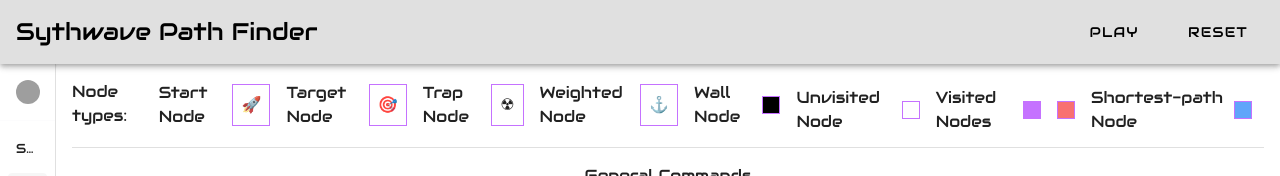
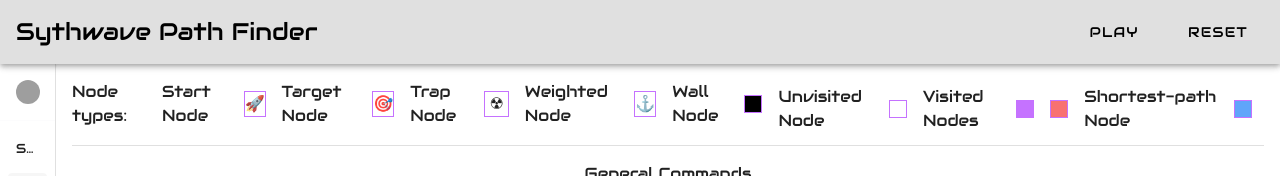
Before and after one commit to EdyEgo/path-finder, a Vue app: page / in a window 1280 px wide. Shown: the top 176 px of the page. Built offline with nearby package versions, Linux system fonts and the light colour scheme; no server answers; grey boxes are pictures that could not be loaded; what apisauce would draw is missing.

Commit message:
small style changes

```diff
--- a/src/components/Board.vue
+++ b/src/components/Board.vue
@@ -76,13 +76,13 @@ function changeClickBoardMode(newMode:string){
 <template>
 <div class="legend flex border-b pb-2">
 Node types:
-<div :class="typeNodesSelectedClass.start" class="flex mx-1 items-center cursor-pointer  pb-2 border-b  hover:border-black" @click="changeClickBoardMode('start')">Start Node <div class="p-2 mx-2 my-1  border
+<div :class="typeNodesSelectedClass.start" class="flex mx-1 items-center cursor-pointer  pb-2 border-b  hover:border-black" @click="changeClickBoardMode('start')">Start Node <div class=" mx-2 my-1  border
  border-[#C572FF]">&#128640</div></div>
 
-<div :class="typeNodesSelectedClass.target" class="flex mx-1 items-center cursor-pointer pb-2 border-b  hover:border-black" @click="changeClickBoardMode('target')">Target Node <div class="p-2 mx-2 my-1  border border-[#C572FF]">&#127919</div></div>
-<div :class="typeNodesSelectedClass.trap" class="flex mx-1 items-center cursor-pointer pb-2 border-b  hover:border-black" @click="changeClickBoardMode('trap')">Trap Node <div class="p-2 mx-2 my-1  border border-[#C572FF]">&#9762;</div></div>
+<div :class="typeNodesSelectedClass.target" class="flex mx-1 items-center cursor-pointer pb-2 border-b  hover:border-black" @click="changeClickBoardMode('target')">Target Node <div class=" mx-2 my-1  border border-[#C572FF]">&#127919</div></div>
+<div :class="typeNodesSelectedClass.trap" class="flex mx-1 items-center cursor-pointer pb-2 border-b  hover:border-black" @click="changeClickBoardMode('trap')">Trap Node <div class="px-1 mx-2 my-1  border border-[#C572FF]">&#9762;</div></div>
 <!-- &#9875; -->
-<div :class="typeNodesSelectedClass.weight" class="flex mx-1 items-center cursor-pointer pb-2 border-b hover:border-black" @click="changeClickBoardMode('weight')">Weighted Node <div class="p-2 mx-2 my-1  border border-[#C572FF]">&#9875;</div></div>
+<div :class="typeNodesSelectedClass.weight" class="flex mx-1 items-center cursor-pointer pb-2 border-b hover:border-black" @click="changeClickBoardMode('weight')">Weighted Node <div class=" mx-2 my-1  border border-[#C572FF]">&#9875;</div></div>
 <div :class="typeNodesSelectedClass.wall" class="flex mx-1 items-center cursor-pointer pb-2 border-b hover:border-black" @click="changeClickBoardMode('wall')">Wall Node <div class="p-2 mx-2 my-1 bg-black border border-[#C572FF]"></div></div>
 
 <div class="flex mx-1 items-center">Unvisited Node <div class="p-2 mx-2 my-1  border border-[#C572FF]"></div></div>
```
